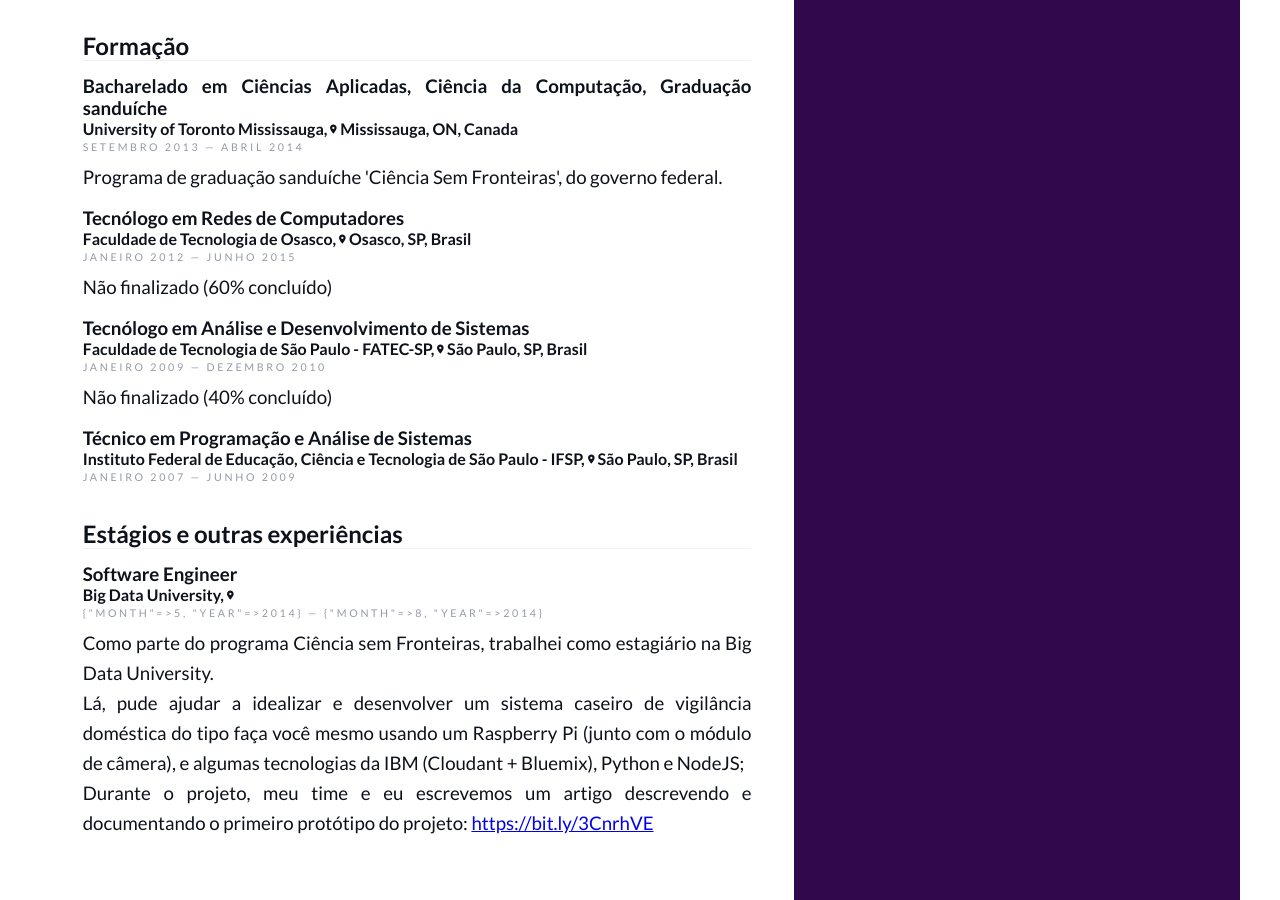
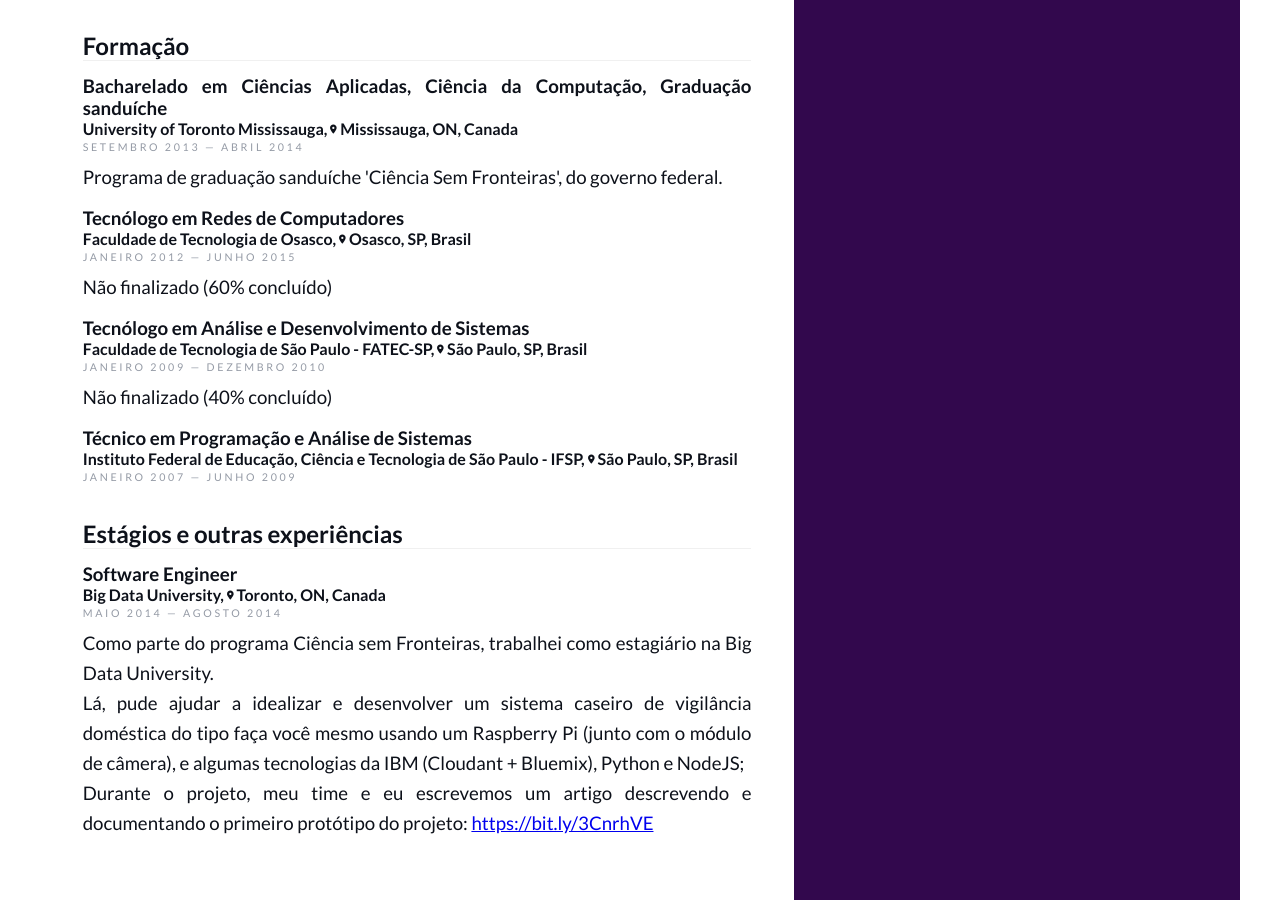
Before and after one commit to neryuuk/neryuuk.github.io, a Jekyll site: the page built from portugues.md, in a window 1280 px wide and 900 px high, scrolled down 1437 px. Built offline with Jekyll 4.4.1, drawn with Linux system fonts in a browser that asks for light colours; some of the changed text lies outside the part shown.

Commit message:
fixed remote options

```diff
--- a/_data/pt-BR.yml
+++ b/_data/pt-BR.yml
@@ -66,7 +66,7 @@ work-experience:
       legal_name: FLASH TECNOLOGIA E INSTITUICAO DE PAGAMENTO LTDA
       url: https://flashapp.com.br
       location: São Paulo, SP, Brasil
-    remote: false
+    remote:
     period:
       start: setembro 2023
       end: presente
@@ -80,7 +80,7 @@ work-experience:
       legal_name: ZOOP TECNOLOGIA & INSTITUICAO DE PAGAMENTO S.A.
       url: https://zoop.com.br
       location: Rio de Janeiro, RJ, Brasil
-    remote: true
+    remote: Remoto
     period:
       start: outubro 2022
       end: maio 2023
@@ -94,7 +94,7 @@ work-experience:
       legal_name: NEON PAGAMENTOS SA INSTITUICAO DE PAGAMENTO
       url: https://neon.com.br
       location: São Paulo, SP, Brasil
-    remote: true
+    remote: Remoto
     period:
       start: outubro 2020
       end: setembro 2022
@@ -108,7 +108,7 @@ work-experience:
       legal_name: EVENTS SERVICOS VIAGEM E TURISMO LTDA
       url: https://evnts.com.br
       location: São Paulo, SP, Brasil
-    remote: false
+    remote:
     period:
       start: outubro 2016
       end: outubro 2020
@@ -221,16 +221,12 @@ internships:
       long_name: Big Data University
       legal_name: Big Data University
       url: https://cognitiveclass.ai
+      location: Toronto, ON, Canada
     position: Software Engineer
-    location: Toronto, ON, Canada
     remote: false
     period:
-      start:
-        month: 5
-        year: 2014
-      end:
-        month: 8
-        year: 2014
+      start: maio 2014
+      end: agosto 2014
     long_description:
     - "Como parte do programa Ciência sem Fronteiras, trabalhei como estagiário na Big Data University."
     - "Lá, pude ajudar a idealizar e desenvolver um sistema caseiro de vigilância doméstica do tipo faça você mesmo usando um Raspberry Pi (junto com o módulo de câmera), e algumas tecnologias da IBM (Cloudant + Bluemix), Python e NodeJS;"
--- a/_includes/section.html
+++ b/_includes/section.html
@@ -17,7 +17,12 @@
         <h3>{{ title }}</h3>
         <h4>{{ place }},
           <i class="fa-solid fa-location-dot location-dot-small"></i>
-          {{ location }}</h4>
+          {% if each.remote %}
+            {{ each.remote }}
+          {% else %}
+            {{ location }}
+          {% endif %}
+        </h4>
         <p class="dates">{{ each.period.start }} — {{ each.period.end }}</p>
         {% for line in each.long_description %}
           <p>{{ line }}</p>
```
Also changed, not shown: _data/en-US.yml (+5 -5 lines).
